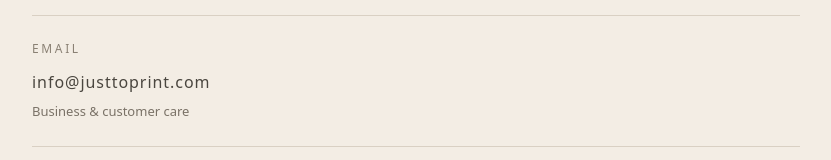
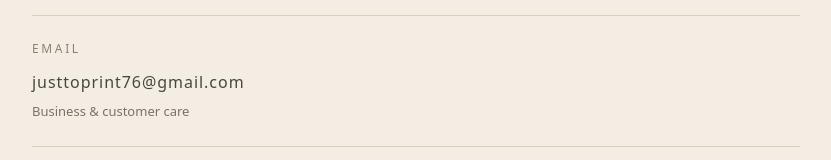
Before and after one commit to justtoprint76-cyber/justtoprint, a Next.js app: page /contact in a window 1280 px wide. Shown: the part 223-383 px from the top of the page, without its empty margins (224-1055 px from the left). Built offline with nearby package versions, Linux system fonts and the light colour scheme.

Commit message:
Update contact.js

```diff
--- a/pages/contact.js
+++ b/pages/contact.js
@@ -28,7 +28,7 @@
               href="mailto:justtoprint76@gmail.com"
               className="inline-block mt-3 text-[16px] tracking-[0.06em] text-[#4A463F] no-underline"
             >
-              info@justtoprint.com
+              justtoprint76@gmail.com
             </a>
             <p className="mt-2 text-[13px] text-[#7A7267]">
               Business & customer care
```
